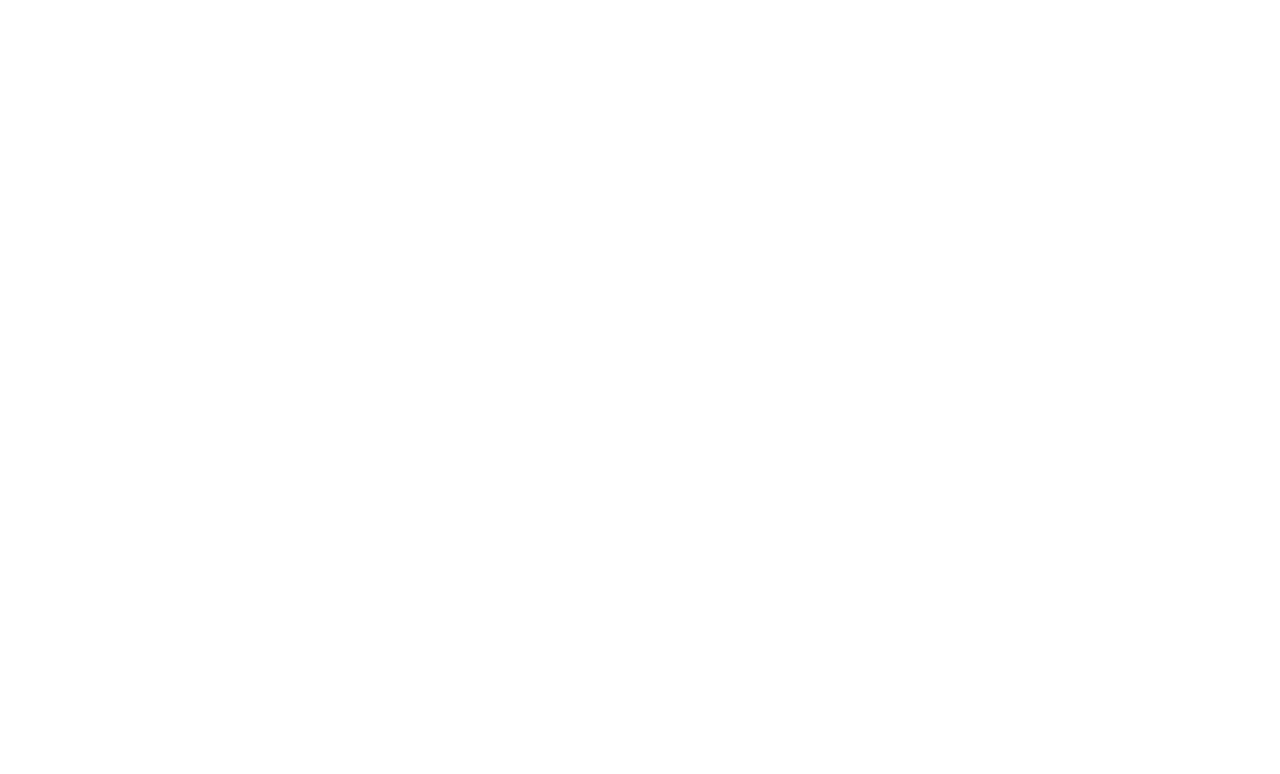
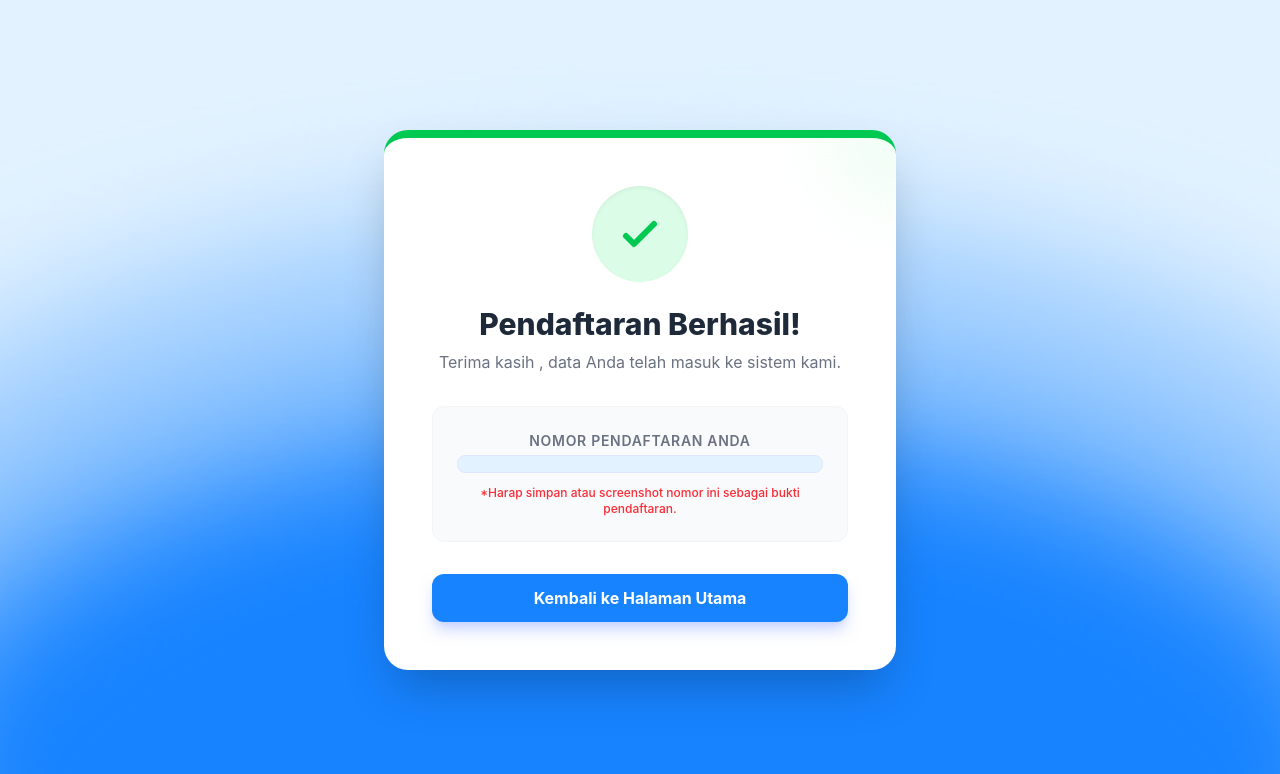
Before and after one commit to Wikan-dev/DataBasePendaftaran, a React (Vite) app: page /berhasil in a window 1280 px wide. Before the commit this address had no page. Shown: the top 774 px of the page. Built offline with nearby package versions, Linux system fonts and the light colour scheme.

Commit message:
Update pendaftaran berhasil

```diff
--- a/src/App.tsx
+++ b/src/App.tsx
@@ -3,7 +3,7 @@
 import Daftar from "./pages/daftar"
 import LandingPage from "./pages/landingPage"
 import MainTable from "./pages/MainTable"
-import Lp2 from "./pages/landingPage2"
+import Berhasil from "./pages/landingPage2"
 
 export default function App() {
   return (
@@ -13,7 +13,7 @@
         <Route path="Daftar" element={<Daftar />} />
         <Route path="/" element={<LandingPage />} />
         <Route path="/dashboard/:sessionId" element={<MainTable />} />
-        <Route path="/thanks" element={<Lp2 />} />
+        <Route path="/berhasil" element={<Berhasil />} />
       </Routes>
     </BrowserRouter>
   )
--- a/src/pages/landingPage2.tsx
+++ b/src/pages/landingPage2.tsx
@@ -1,18 +1,51 @@
-import bg from "../assets/png/tengkyu.png"
-import people from "../assets/png/orangCewe2.png"
+import { useLocation, Link, Navigate } from 'react-router-dom';
+import bg from "../assets/png/berhasill.png"
 
-export default function lp2() {
+export default function berhasil() {
+    // Menangkap data yang dikirim via 'navigate' dari TambahSiswa.tsx
+    const location = useLocation();
+    const { noPendaftaran, namaSiswa } = location.state || {};
+
+    // Keamanan ekstra:
+    // Kalau ada user iseng ngetik URL "/berhasil" manual tanpa ngisi form, tendang balik ke Home
+    // if (!noPendaftaran) {
+    //     return <Navigate to="/" />;
+    // }
+
     return (
-        <div className="relative w-full overflow-hidden">
-            <img src={bg} alt="bg" className="relative w-full h-auto block" />
-            <div className="absolute inset-0 flex flex-col items-center pt-[10%] text-center">
-                <div className="flex flex-col gap-3 items-center text-center">
-                    <h1 className="text-white font-bold text-5xl">Pendaftaran berhasil</h1>
-                    <h1 className="text-rpl-blue-500 font-bold text-5xl/17 w-[50%]">Terima kasih sudah mendaftar sebagai <span className="bg-[#E2F2FF] rounded-sm px-2 py-1 shadow-xl/25 shadow-[#042D7C4D]">calon siswa baru,</span></h1>
-                    <h1 className="text-rpl-blue-300 font-bold text-5xl/15 w-[70%] mx-auto">Dan nantikan kembali informasi selanjutnya pada akun media sosial kami!</h1>
+        <div className="bg-gray-100 min-h-screen flex items-center justify-center p-6">
+            <img src={bg} alt="bg" className="w-full h-screen absolute" />
+            <div className="bg-white p-8 md:p-12 rounded-3xl shadow-2xl text-center max-w-lg w-full border-t-8 border-green-500 relative overflow-hidden">
+
+                {/* Efek Lingkaran Latar Belakang */}
+                <div className="absolute top-0 right-0 w-32 h-32 bg-green-100 rounded-full mix-blend-multiply filter blur-2xl opacity-50 translate-x-1/2 -translate-y-1/2"></div>
+
+                {/* Icon Centang Sukses */}
+                <div className="w-24 h-24 bg-green-100 text-green-500 rounded-full flex items-center justify-center mx-auto mb-6 shadow-inner relative z-10">
+                    <svg className="w-12 h-12" fill="none" stroke="currentColor" viewBox="0 0 24 24">
+                        <path strokeLinecap="round" strokeLinejoin="round" strokeWidth="3" d="M5 13l4 4L19 7"></path>
+                    </svg>
                 </div>
-                <img src={people} alt="people" className="absolute bottom-0" />
+
+                <h1 className="text-3xl font-extrabold text-gray-800 mb-2 relative z-10">Pendaftaran Berhasil!</h1>
+                <p className="text-gray-500 mb-8 relative z-10">
+                    Terima kasih <strong>{namaSiswa}</strong>, data Anda telah masuk ke sistem kami.
+                </p>
+
+                <div className="bg-gray-50 rounded-xl p-6 mb-8 border border-gray-100 relative z-10">
+                    <p className="text-sm text-gray-500 mb-1 uppercase tracking-wider font-semibold">Nomor Pendaftaran Anda</p>
+                    <p className="text-2xl font-mono font-bold text-indigo-600 bg-[#E2F2FF] py-2 rounded-lg border border-indigo-100">
+                        {noPendaftaran}
+                    </p>
+                    <p className="text-xs text-red-500 mt-3 font-medium">
+                        *Harap simpan atau screenshot nomor ini sebagai bukti pendaftaran.
+                    </p>
+                </div>
+
+                <Link to="/" className="inline-block w-full bg-rpl-blue-300 hover:bg-indigo-700 text-white font-bold py-3 px-6 rounded-xl transition-all shadow-lg shadow-indigo-200 relative z-10">
+                    Kembali ke Halaman Utama
+                </Link>
             </div>
-        </div >
-    )
+        </div>
+    );
 }
```
Also changed, not shown: src/assets/png/berhasill.png (added).
